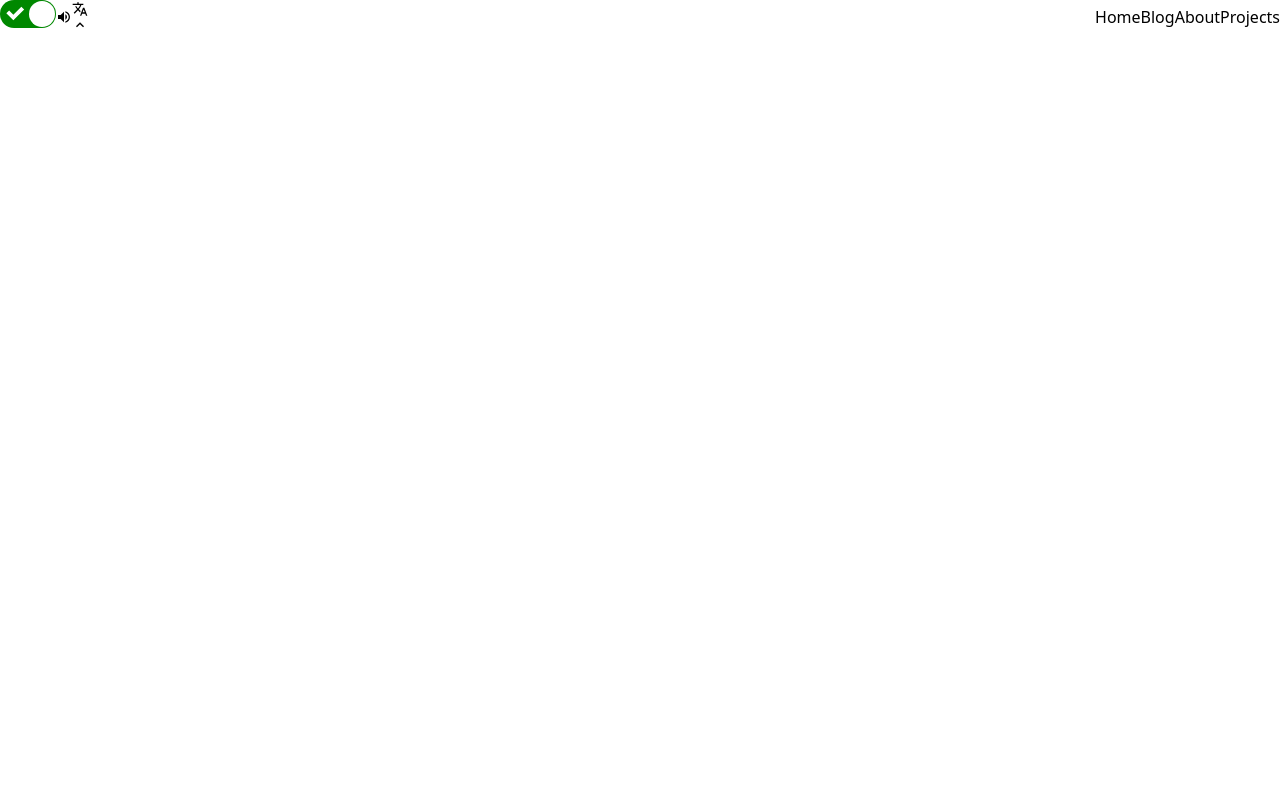
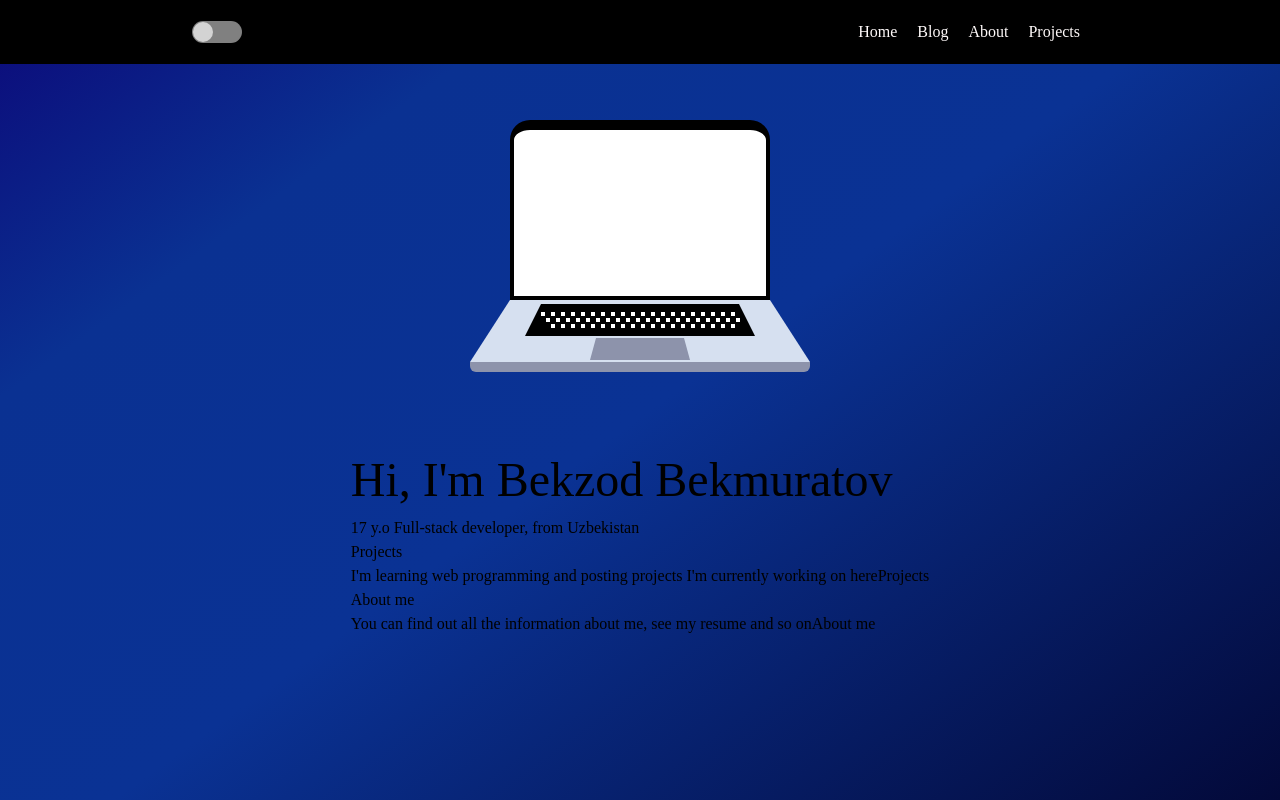
Before and after one commit to www-beka/www-beka.github.io, a React (Vite) app in the folder MyPersonalPage/: page / in a window 1280 px wide. Built offline with nearby package versions, Linux system fonts and the light colour scheme.

Commit message:
toggle theme and any changes

```diff
--- a/MyPersonalPage/src/App.jsx
+++ b/MyPersonalPage/src/App.jsx
@@ -1,9 +1,17 @@
 import NavBar from "./Components/NavBar"
+import MainSection from './Components/MainSections/index'
 
 function App() {
   return (
     <>
-      <NavBar />
+      <div className="app">
+      <section>
+        <NavBar />
+      </section>
+      <section>
+        <MainSection />
+      </section>
+      </div>
     </>
   )
 }
--- /dev/null
+++ b/MyPersonalPage/src/Components/MainSections/3D_laptop/index.jsx
@@ -0,0 +1,19 @@
+import "./index.scss";
+
+const laptop_3D = () => {
+  return (
+    <>
+      <div class="laptop my-14 mb-36">
+        <marquee behavior="" direction="right">
+          {" "}
+          Hello World{" "}
+        </marquee>
+        <div class="keyboard">
+          <div class="keys"></div>
+        </div>
+      </div>
+    </>
+  );
+};
+
+export default laptop_3D;
--- /dev/null
+++ b/MyPersonalPage/src/Components/MainSections/3D_laptop/index.scss
@@ -0,0 +1,89 @@
+
+.laptop {
+  margin: 0px auto;
+  height: 180px;
+  width: 260px;
+  background: #fff;
+  box-sizing: border-box;
+  border: 4px solid black;
+  border-top: 10px solid black;
+  border-radius: 20px 20px 0 0;
+  position: relative;
+  display: flex;
+  justify-content: center;
+  place-items: center;
+  font-size: 32px;
+  color: #42378f;
+
+
+  .keyboard {
+    width: 340px;
+    height: 0;
+    position: absolute;
+    border-bottom: 62px solid #d6e0f0;
+    bottom: -66px;
+    left: -44px;
+    border-left: 40px solid transparent;
+    border-right: 40px solid transparent;
+    .keys {
+      width: 230px;
+      height: 0;
+      border-bottom: 32px solid black;
+      border-left: 16px solid transparent;
+      border-right: 16px solid transparent;
+      position: absolute;
+      left: 50%;
+      transform: translatex(-50%);
+      top: 4px;
+    }
+
+    .keys:after {
+      content: "";
+      position: absolute;
+      background: white;
+      height: 4px;
+      width: 4px;
+      top: 8px;
+      box-shadow: 10px 0 0 white, 20px 0 0 white, 30px 0 0 white, 40px 0 0 white,
+        50px 0 0 white, 60px 0 0 white, 70px 0 0 white, 80px 0 0 white,
+        90px 0 0 white, 100px 0 0 white, 110px 0 0 white, 120px 0 0 white,
+        130px 0 0 white, 140px 0 0 white, 150px 0 0 white, 160px 0 0 white,
+        170px 0 0 white, 180px 0 0 white, 190px 0 0 white, 5px 6px 0 white,
+        15px 6px 0 white, 25px 6px 0 white, 35px 6px 0 white, 45px 6px 0 white,
+        55px 6px 0 white, 65px 6px 0 white, 75px 6px 0 white, 85px 6px 0 white,
+        95px 6px 0 white, 105px 6px 0 white, 115px 6px 0 white,
+        125px 6px 0 white, 135px 6px 0 white, 145px 6px 0 white,
+        155px 6px 0 white, 165px 6px 0 white, 175px 6px 0 white,
+        185px 6px 0 white, 195px 6px 0 white, 10px 12px 0 white,
+        20px 12px 0 white, 30px 12px 0 white, 40px 12px 0 white,
+        50px 12px 0 white, 60px 12px 0 white, 70px 12px 0 white,
+        80px 12px 0 white, 90px 12px 0 white, 100px 12px 0 white,
+        110px 12px 0 white, 120px 12px 0 white, 130px 12px 0 white,
+        140px 12px 0 white, 150px 12px 0 white, 160px 12px 0 white,
+        170px 12px 0 white, 180px 12px 0 white, 190px 12px 0 white;
+    }
+  }
+  .keyboard:after {
+    content: "";
+    position: absolute;
+    left: -40px;
+    width: 340px;
+    height: 10px;
+    border-radius: 0 0 6px 6px;
+    background: #8d93ab;
+    bottom: -72px;
+  }
+
+  .keyboard:before {
+    content: "";
+    position: absolute;
+    width: 100px;
+    height: 0;
+    border-bottom: 22px solid #8d93ab;
+    border-left: 6px solid transparent;
+    border-right: 6px solid transparent;
+    bottom: -60px;
+    left: 50%;
+    transform: translatex(-50%);
+  }
+}
--- /dev/null
+++ b/MyPersonalPage/src/Components/MainSections/index.jsx
@@ -0,0 +1,35 @@
+import Laptop_3D from './3D_laptop'
+import './index.scss'
+
+
+const MainSections = () => {
+    return(
+        <>
+            <main>
+                <Laptop_3D />
+                <div className="container mx-auto px-40 flex justify-center items-center">
+                    <div className="about_me">
+                        <div className="me_">
+                            <h1> Hi, I'm Bekzod Bekmuratov</h1>
+                            <span>17 y.o Full-stack developer, from Uzbekistan</span>
+                        </div>
+
+                        <div className="projects_card">
+                            <h1>Projects</h1>
+                            <span>I'm learning web programming and posting projects I'm currently working on here</span>
+                            <button>Projects</button>
+                        </div>
+                        <div className="rezume_card">
+                            <h1>About me</h1>
+                            <span>You can find out all the information about me, see my resume and so on</span>
+                            <button>About me</button>
+                        </div>
+                    </div>
+                </div>
+            </main>
+        </>
+    )
+}
+
+
+export default MainSections
--- /dev/null
+++ b/MyPersonalPage/src/Components/MainSections/index.scss
@@ -0,0 +1,7 @@
+.about_me{
+    .me_{
+        h1{
+            font-size: 48px;
+        }
+    }
+}
--- a/MyPersonalPage/src/Components/NavBar/index.jsx
+++ b/MyPersonalPage/src/Components/NavBar/index.jsx
@@ -1,59 +1,28 @@
-import ToggleSwitch from "./toggleSwitch";
 import './index.scss'
+import Theme from '../Theme';
+import { useState } from 'react'
 
 const NavBar = () => {
+  const [theme, setTheme] = useState(false)
+
+  function changeTheme() {
+    return setTheme(!theme)
+  }
+
   return (
     <>
-      <nav className="container mx-auto px">
-        <div class="left_nav">
-          <ToggleSwitch />
-          <button class="vois">
-            <svg
-              stroke="currentColor"
-              fill="currentColor"
-              stroke-width="0"
-              viewBox="0 0 24 24"
-              height="1em"
-              width="1em"
-              xmlns="http://www.w3.org/2000/svg"
-            >
-              <path fill="none" d="M0 0h24v24H0z"></path>
-              <path d="M3 9v6h4l5 5V4L7 9H3zm13.5 3A4.5 4.5 0 0014 7.97v8.05c1.48-.73 2.5-2.25 2.5-4.02zM14 3.23v2.06c2.89.86 5 3.54 5 6.71s-2.11 5.85-5 6.71v2.06c4.01-.91 7-4.49 7-8.77s-2.99-7.86-7-8.77z"></path>
-            </svg>
-          </button>
-          <div class="launges">
-            <svg
-              stroke="currentColor"
-              fill="currentColor"
-              stroke-width="0"
-              viewBox="0 0 24 24"
-              height="1em"
-              width="1em"
-              xmlns="http://www.w3.org/2000/svg"
-            >
-              <path fill="none" d="M0 0h24v24H0V0z"></path>
-              <path d="M12.87 15.07l-2.54-2.51.03-.03A17.52 17.52 0 0014.07 6H17V4h-7V2H8v2H1v1.99h11.17C11.5 7.92 10.44 9.75 9 11.35 8.07 10.32 7.3 9.19 6.69 8h-2c.73 1.63 1.73 3.17 2.98 4.56l-5.09 5.02L4 19l5-5 3.11 3.11.76-2.04zM18.5 10h-2L12 22h2l1.12-3h4.75L21 22h2l-4.5-12zm-2.62 7l1.62-4.33L19.12 17h-3.24z"></path>
-            </svg>
-            <svg
-              stroke="currentColor"
-              fill="currentColor"
-              stroke-width="0"
-              viewBox="0 0 24 24"
-              height="1em"
-              width="1em"
-              xmlns="http://www.w3.org/2000/svg"
-            >
-              <path fill="none" d="M0 0h24v24H0z"></path>
-              <path d="M7.41 15.41L12 10.83l4.59 4.58L18 14l-6-6-6 6z"></path>
-            </svg>
+      <nav className={theme ? 'dark-theme' : 'light-theme'  }>
+        <div className="container mx-auto px-40">
+          <div className="left_nav">
+            <div className='ml-3' onClick={changeTheme}>
+              <Theme />
+            </div>
           </div>
-        </div>
-        <div class="right_nav">
-          <div>
-            <p>Home</p>
-            <p>Blog</p>
-            <p>About</p>
-            <p>Projects</p>
+          <div className="right_nav">
+              <p>Home</p>
+              <p>Blog</p>
+              <p>About</p>
+              <p>Projects</p>
           </div>
         </div>
       </nav>
--- a/MyPersonalPage/src/Components/NavBar/index.scss
+++ b/MyPersonalPage/src/Components/NavBar/index.scss
@@ -1,15 +1,31 @@
 nav{
-    display: flex;
-    justify-content: space-between;
-    align-items: center;
+    background-color: black;
+    color: snow;
+    padding: 20px;
+    width: 100%;
+    transition: 0.5s ease;
+    div{
+        display: flex;
+        justify-content: space-between;
+        align-items: center;
+    }
     .left_nav{
         display: flex;
         align-items: center;
     }
     .right_nav{
-        div{
-            display: flex;
-            align-items: center;
+        display: flex;
+        align-items: center;
+        p{
+            margin-right: 20px;
         }
     }
 }
+.dark-theme{
+    background-color: red;
+    color: black;
+}
+.light-theme{
+    background-color: black;
+    color: snow;
+}
--- a/MyPersonalPage/src/Components/NavBar/toggleSwitch.jsx
+++ /dev/null
@@ -1,21 +0,0 @@
-import React, { useState } from 'react';
-import ReactSwitch from 'react-switch';
-
-function ToggleSwitch() {
-  const [checked, setChecked] = useState(true);
-
-  const handleChange = val => {
-    setChecked(val)
-  }
-
-  return (
-    <div className="toggle">
-      <ReactSwitch
-        checked={checked}
-        onChange={handleChange}
-      />
-    </div>
-  );
-}
-
-export default ToggleSwitch;
--- /dev/null
+++ b/MyPersonalPage/src/Components/Theme/index.jsx
@@ -0,0 +1,15 @@
+import './theme.scss'
+
+const Theme = () => {
+
+    return(
+        <>
+            <div className='theme'>
+                <input type="checkbox" />
+                <span className="theme-toggler"></span>
+            </div>
+        </>
+    )
+}
+
+export default Theme
--- /dev/null
+++ b/MyPersonalPage/src/Components/Theme/theme.scss
@@ -0,0 +1,34 @@
+.theme{
+    position: relative;
+    width: 50px;
+    height: 22px;
+    background-color: gray;
+    box-sizing: border-box;
+    padding: 1px;
+    border-radius: 20px;
+    * {
+        transition: 0.3s linear;
+    }
+
+    input[type="checkbox"]{
+        z-index: 10;
+        width: 50px;
+        height: 16px;
+        top: 8px;
+        opacity: 0;
+    }
+    input[type="checkbox"], .theme-toggler{
+        position: absolute;
+    }
+    .theme-toggler{
+        z-index: 5;
+        width: 20px;
+        height: 20px;
+        border-radius: 50%;
+        background-color: lightgray;
+
+    }
+    input[type="checkbox"]:checked ~ .theme-toggler {
+        transform: translateX(30px);
+    }
+}
--- a/MyPersonalPage/src/index.css
+++ b/MyPersonalPage/src/index.css
@@ -1,3 +1,12 @@
 @tailwind base;
 @tailwind components;
 @tailwind utilities;
+
+@import url('https://fonts.googleapis.com/css2?family=DM+Sans:wght@500&family=Open+Sans&display=swap');
+
+body {
+    font-family: 'DM Sans';
+    height: 100vh;
+    background: rgb(2, 0, 36);
+    background: linear-gradient(324deg, rgba(2, 0, 36, 1) 0%, rgba(3, 9, 57, 1) 0%, rgba(10, 50, 148, 1) 49%, rgba(10, 49, 146, 1) 77%, rgba(12, 9, 121, 1) 100%, rgba(0, 212, 255, 1) 100%);
+}
```
